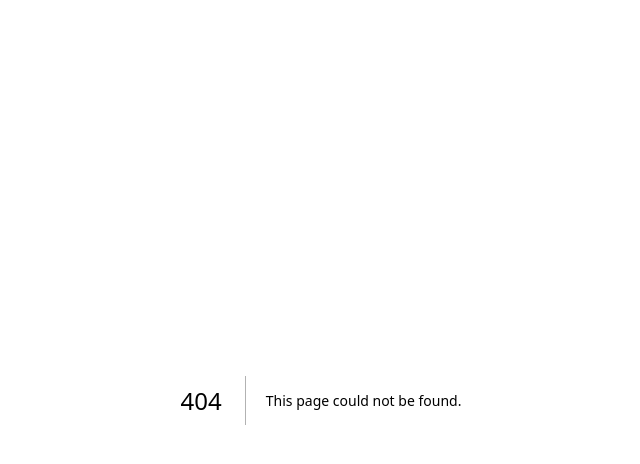
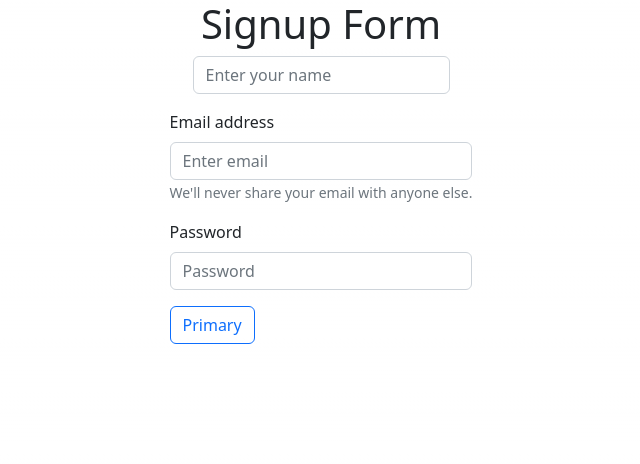
Before and after one commit to KushalTalkingLands/next-reactbootstrap-practice, a Next.js app: page /signup in a window 1280 px wide. Before the commit this address had no page. Shown: the top 464 px of the page, without its empty margins (319-959 px from the left). Built offline with nearby package versions, Linux system fonts and the light colour scheme.

Commit message:
signup coomponent complete

```diff
--- /dev/null
+++ b/app/signup/page.tsx
@@ -0,0 +1,21 @@
+import React from 'react'
+import 'bootstrap/dist/css/bootstrap.css';
+import TextBox from '@/component/TextBox';
+import BasicLoginForm from '@/component/BasicLoginForm';
+
+
+function Signup() {
+  return (
+    <>
+        <div style={{
+            display: "flex", flexDirection: "column", alignItems: "center"
+        }}>
+            <h1>Signup Form</h1>
+            <TextBox />
+            <BasicLoginForm />
+        </div>
+    </>
+  )
+}
+
+export default Signup
--- a/component/BasicLoginForm.tsx
+++ b/component/BasicLoginForm.tsx
@@ -24,13 +24,13 @@ function BasicLoginForm() {
           <Form.Control type="password" placeholder="Password" />
         </Form.Group>
         <Form.Group className="mb-3" controlId="formBasicCheckbox">
-          <Form.Check type="checkbox" label="Check me out" />
+          {/* <Form.Check type="checkbox" label="Check me out" /> */}
         </Form.Group>
 
-        <PrimaryButton handleData={handleData}/>
+        {/* <PrimaryButton handleData={handleData}/>
         <Button variant="primary" type="submit">
           Submit
-        </Button>
+        </Button> */}
 
         <PrimaryButton handleData={handleData}/>
       </Form>
--- /dev/null
+++ b/component/TextBox.tsx
@@ -0,0 +1,17 @@
+'use client'
+import Form from 'react-bootstrap/Form';
+import 'bootstrap/dist/css/bootstrap.css';
+
+function TextBox() {
+    return(
+        <>
+            <Form>
+                <Form.Group className="mb-3" controlId="formBasicEmail">
+                    <Form.Control type="text" placeholder='Enter your name'/>
+                </Form.Group>
+            </Form>
+        </>
+    )
+}
+
+export default TextBox
```
